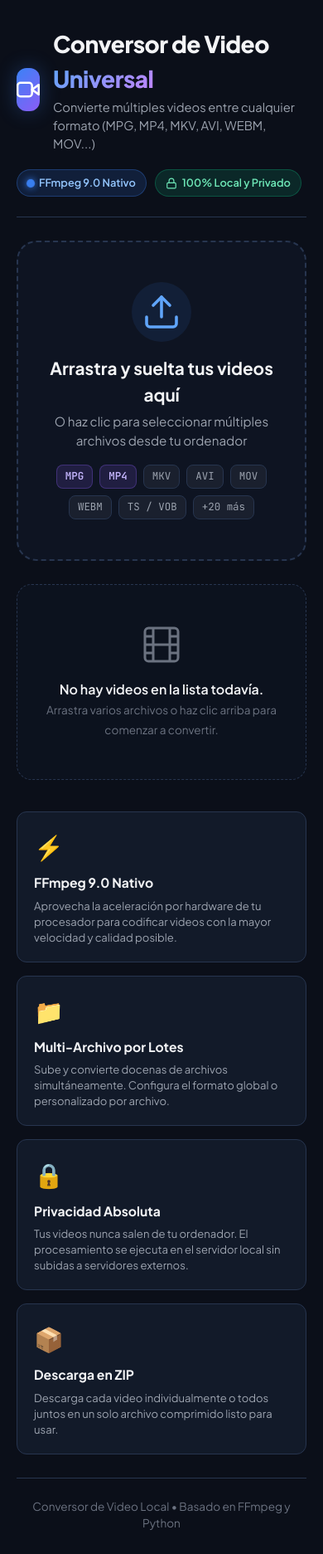
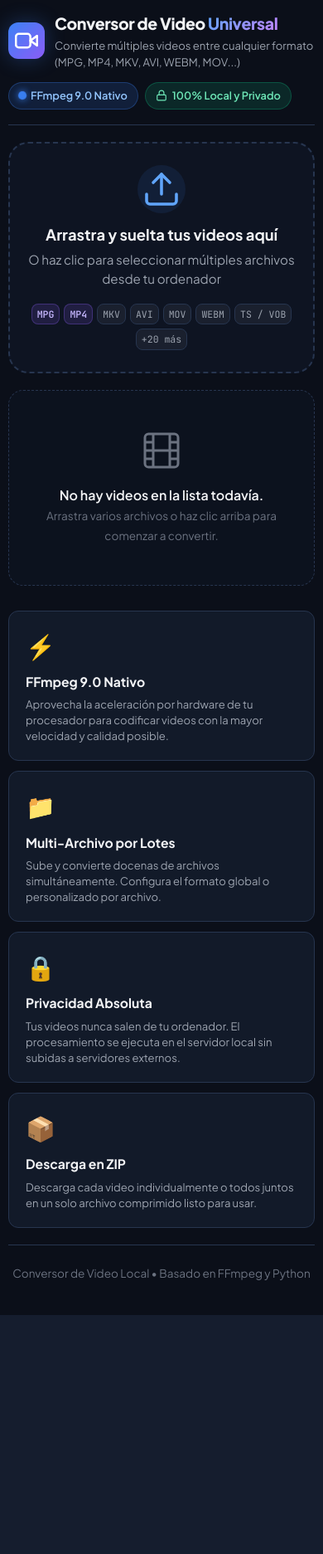
Before and after one commit to Yoseeep/video-converter, a Python web app: template templates/index.html in a window 390 px wide. Shown: the top 1873 px of the page at 83% size. After the commit the page ends 1585 px from the top, so only its background shows below. Run offline with Jinja, Linux system fonts and the light colour scheme; the template is opened without the code that fills it, so the values that code supplies are empty.

Commit message:
fix: optimize mobile responsive layout and button containers

```diff
--- a/static/css/style.css
+++ b/static/css/style.css
@@ -42,6 +42,8 @@ body {
   min-height: 100vh;
   line-height: 1.5;
   -webkit-font-smoothing: antialiased;
+  overflow-x: hidden;
+  width: 100%;
 }
 
 .app-container {
@@ -826,32 +828,258 @@ body {
 
 /* Responsive */
 @media (max-width: 768px) {
+  .app-container {
+    padding: 20px 14px 48px;
+    gap: 20px;
+  }
+
   .app-header {
     flex-direction: column;
     align-items: flex-start;
+    gap: 14px;
+    padding-bottom: 18px;
   }
+
+  .brand {
+    gap: 12px;
+  }
+
+  .logo-icon {
+    width: 44px;
+    height: 44px;
+    flex-shrink: 0;
+  }
+
+  .brand-text h1 {
+    font-size: 1.4rem;
+  }
+
+  .header-badges {
+    width: 100%;
+    flex-wrap: wrap;
+    gap: 8px;
+  }
+
+  /* Dropzone */
+  .dropzone {
+    padding: 32px 16px;
+  }
+
+  .dropzone-content h3 {
+    font-size: 1.15rem;
+  }
+
+  .upload-icon-wrapper {
+    width: 58px;
+    height: 58px;
+    margin-bottom: 12px;
+  }
+
+  /* Global Controls */
+  .controls-card {
+    padding: 16px;
+    gap: 14px;
+  }
+
   .controls-header {
     flex-direction: column;
     align-items: stretch;
+    gap: 14px;
   }
+
   .global-config {
     flex-direction: column;
     align-items: stretch;
+    width: 100%;
+    gap: 10px;
   }
+
+  .config-group {
+    flex-direction: column;
+    align-items: stretch;
+    width: 100%;
+    gap: 6px;
+  }
+
+  .config-group label {
+    font-size: 0.85rem;
+  }
+
+  .select-wrapper {
+    width: 100%;
+  }
+
+  .select-custom {
+    width: 100%;
+    max-width: 100%;
+    font-size: 0.88rem;
+    padding: 9px 12px;
+    box-sizing: border-box;
+  }
+
+  #toggleAdvancedBtn {
+    width: 100%;
+    justify-content: center;
+  }
+
+  .toggle-control {
+    width: 100%;
+    justify-content: flex-start;
+    padding: 6px 2px;
+  }
+
+  /* Actions Group (Convertir todo, Descargar ZIP, Limpiar) */
   .actions-group {
-    justify-content: stretch;
+    display: flex;
+    flex-direction: column;
+    align-items: stretch;
+    width: 100%;
+    gap: 8px;
   }
+
   .actions-group .btn {
-    flex: 1;
+    width: 100%;
+    min-width: 0;
+    justify-content: center;
+    box-sizing: border-box;
+    padding: 11px 16px;
+    font-size: 0.9rem;
+    white-space: nowrap;
+    text-overflow: ellipsis;
+    overflow: hidden;
   }
+
+  /* Advanced Panel */
+  .advanced-grid {
+    grid-template-columns: 1fr;
+    gap: 10px;
+  }
+
+  /* Video Cards */
+  .video-card {
+    padding: 14px;
+    gap: 12px;
+  }
+
   .video-card-main {
     flex-direction: column;
     align-items: stretch;
+    gap: 12px;
   }
+
+  .video-file-info {
+    min-width: 0;
+    width: 100%;
+    gap: 10px;
+  }
+
+  .file-details {
+    min-width: 0;
+    flex: 1;
+    overflow: hidden;
+  }
+
   .file-name {
     max-width: 100%;
+    font-size: 0.9rem;
+    white-space: nowrap;
+    overflow: hidden;
+    text-overflow: ellipsis;
   }
+
+  .conversion-config-bar {
+    width: 100%;
+    display: flex;
+    align-items: center;
+    gap: 8px;
+  }
+
+  .conversion-config-bar .card-target-select {
+    flex: 1;
+    min-width: 0;
+    width: 100%;
+  }
+
   .card-actions {
-    justify-content: flex-end;
+    display: flex;
+    align-items: center;
+    gap: 8px;
+    width: 100%;
+    flex-wrap: wrap;
+    justify-content: stretch;
+  }
+
+  .card-actions .btn {
+    flex: 1 1 auto;
+    min-width: 0;
+    justify-content: center;
+    box-sizing: border-box;
+    text-align: center;
+    padding: 9px 12px;
+  }
+
+  .card-actions .btn[title="Eliminar"] {
+    flex: 0 0 40px;
+    padding: 6px;
+    font-size: 1.25rem;
+  }
+
+  /* Progress Bar */
+  .progress-header {
+    flex-wrap: wrap;
+    gap: 4px;
+  }
+
+  .progress-status-text {
+    font-size: 0.78rem;
+  }
+
+  .progress-percentage {
+    font-size: 0.78rem;
+  }
+
+  /* Features */
+  .features-grid {
+    grid-template-columns: 1fr;
+    gap: 12px;
   }
 }
+
+@media (max-width: 480px) {
+  .app-container {
+    padding: 14px 10px 40px;
+  }
+
+  .brand-text h1 {
+    font-size: 1.22rem;
+  }
+
+  .subtitle {
+    font-size: 0.82rem;
+  }
+
+  .controls-card {
+    padding: 12px 14px;
+  }
+
+  .video-card {
+    padding: 12px;
+  }
+
+  .dropzone {
+    padding: 26px 12px;
+  }
+
+  .format-tags {
+    gap: 5px;
+  }
+
+  .format-tag {
+    font-size: 0.72rem;
+    padding: 3px 6px;
+  }
+
+  .modal-dialog {
+    margin: 10px;
+  }
+}
```
